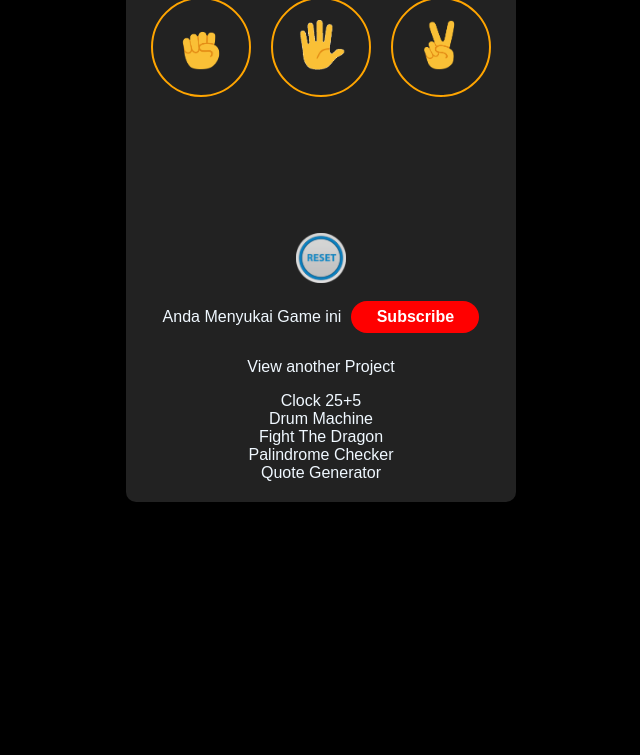
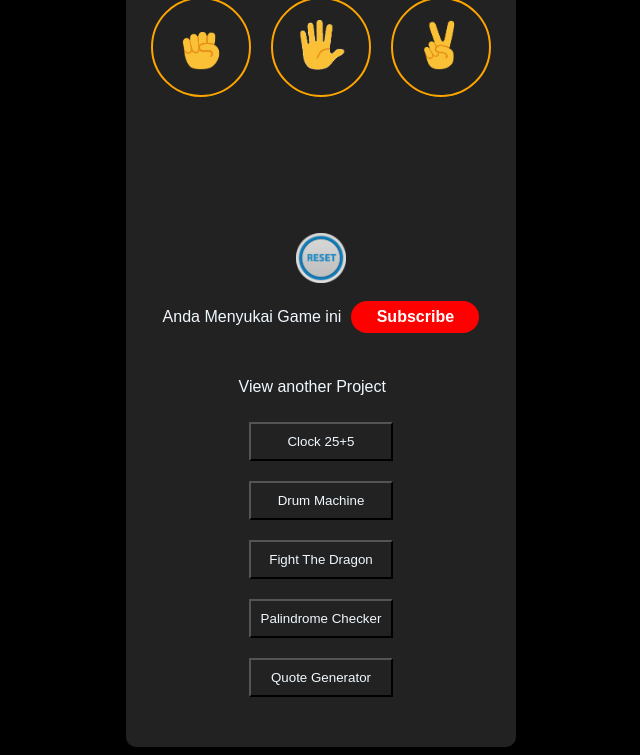
Before and after one commit to destriegyta/destriegyta.github.io, a plain HTML site: page BatuKertas.html in a window 1280 px wide. Shown: the part 123-878 px from the top of the page, without its empty margins (319-959 px from the left). Before the commit the page ends 800 px from the top, so only its background shows below. Drawn offline with Linux system fonts and the light colour scheme.

Commit message:
Add files via upload

```diff
--- a/BatuKertas.html
+++ b/BatuKertas.html
@@ -110,6 +110,20 @@
             background-color: #555;
         }
 
+        .project-stack {
+            display: flex;
+            flex-direction: column;
+            margin: 5px;
+            padding: 15px;
+        }
+        .other-project{
+            padding: 10px;
+            margin: 10px;
+            background-color: #222;
+        }
+
+
+
         @media (max-width: 414px) {
         .judul-Game {
             font-size: 24px;
@@ -166,12 +180,15 @@
             subscribe()" class="btn-sub">Subscribe
         </button>
     </div>
+    <div class="project-stack">
     <p>View another Project</p>
-    <a href="Clock.html">Clock 25+5</a>
-    <a href="drum.html">Drum Machine</a>
-    <a href="gameNaga.html">Fight The Dragon</a>
-    <a href="palindrome.html">Palindrome Checker</a>
-    <a href="quote.html">Quote Generator</a>
+    <button class="other-project"><a href="Clock.html">Clock 25+5</a></button>
+    <button class="other-project"><a href="drum.html">Drum Machine</a></button>
+    <button class="other-project"><a href="gameNaga.html">Fight The Dragon</a>
+    <button class="other-project"><a href="palindrome.html">Palindrome Checker</a></button>
+    <button class="other-project"><a href="quote.html">Quote Generator</a></button>
+    </div>
+    </div>
 </section>
 
 
```
